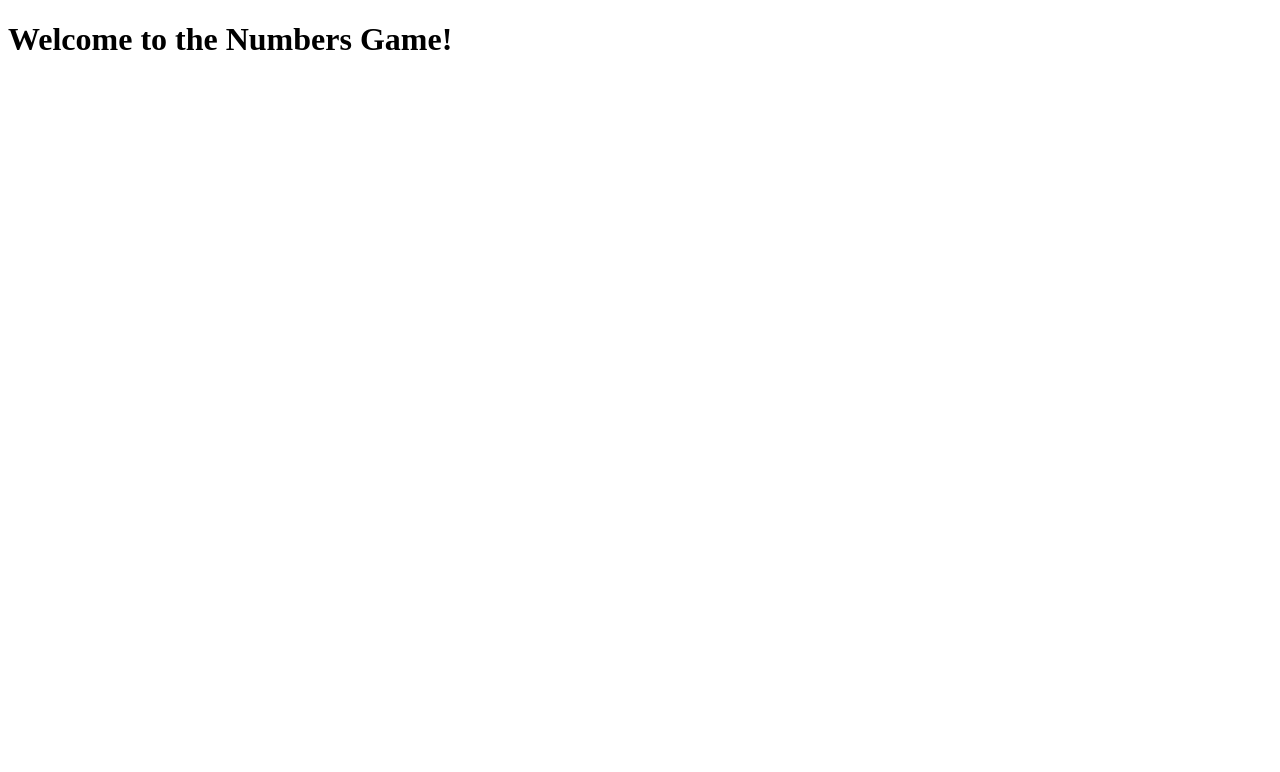
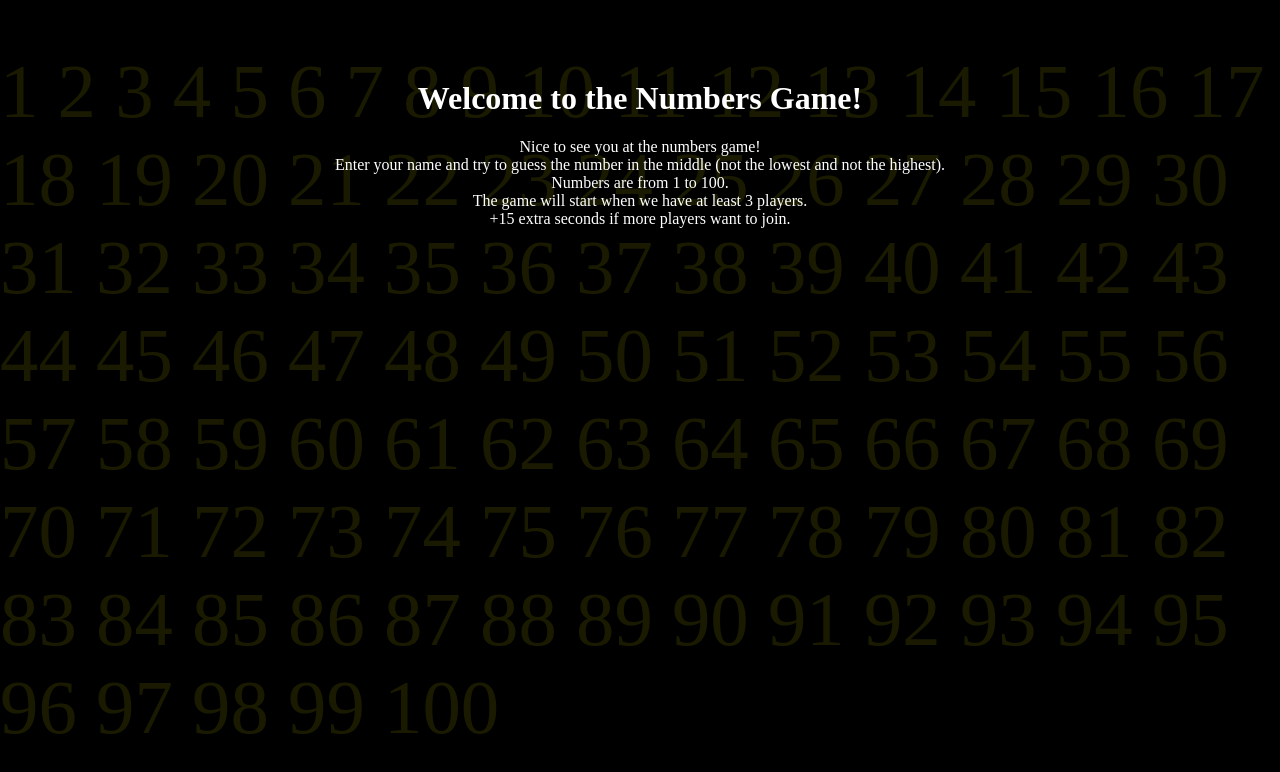
Before and after one commit to mclerke64/numbersgame, a plain HTML site: page index.html in a window 1280 px wide. Drawn offline with Linux system fonts and the light colour scheme.

Commit message:
numbersgame.html

```diff
--- a/index.html
+++ b/index.html
@@ -2,8 +2,57 @@
 <html>
 <head>
     <title>Numbers Game</title>
+    <style>
+        body {
+            background: black;
+            color: white;
+            margin: 0;
+            padding: 0;
+            overflow: hidden;
+        }
+        .background-numbers {
+            position: fixed;
+            top: 0;
+            left: 0;
+            width: 100vw;
+            height: 100vh;
+            z-index: 0;
+            opacity: 0.1;
+            font-size: 6vw;
+            color: yellow;
+            display: flex;
+            flex-wrap: wrap;
+            align-items: center;
+            justify-content: center;
+        }
+        .content {
+            position: relative;
+            z-index: 1;
+            text-align: center;
+            margin-top: 10vh;
+        }
+    </style>
 </head>
 <body>
-    <h1>Welcome to the Numbers Game!</h1>
+    <div class="background-numbers">
+        <!-- Numbers 1 to 100 -->
+        <span>
+            1 2 3 4 5 6 7 8 9 10 11 12 13 14 15 16 17 18 19 20
+            21 22 23 24 25 26 27 28 29 30 31 32 33 34 35 36 37 38 39 40
+            41 42 43 44 45 46 47 48 49 50 51 52 53 54 55 56 57 58 59 60
+            61 62 63 64 65 66 67 68 69 70 71 72 73 74 75 76 77 78 79 80
+            81 82 83 84 85 86 87 88 89 90 91 92 93 94 95 96 97 98 99 100
+        </span>
+    </div>
+    <div class="content">
+        <h1>Welcome to the Numbers Game!</h1>
+        <p>
+            Nice to see you at the numbers game!<br>
+            Enter your name and try to guess the number in the middle (not the lowest and not the highest).<br>
+            Numbers are from 1 to 100.<br>
+            The game will start when we have at least 3 players.<br>
+            +15 extra seconds if more players want to join.
+        </p>
+    </div>
 </body>
 </html>
```
